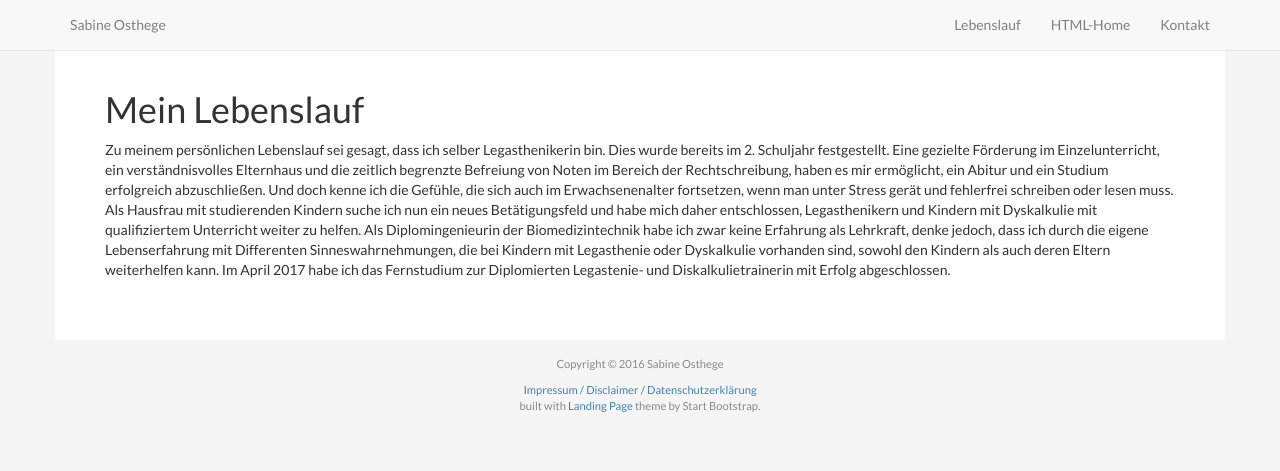
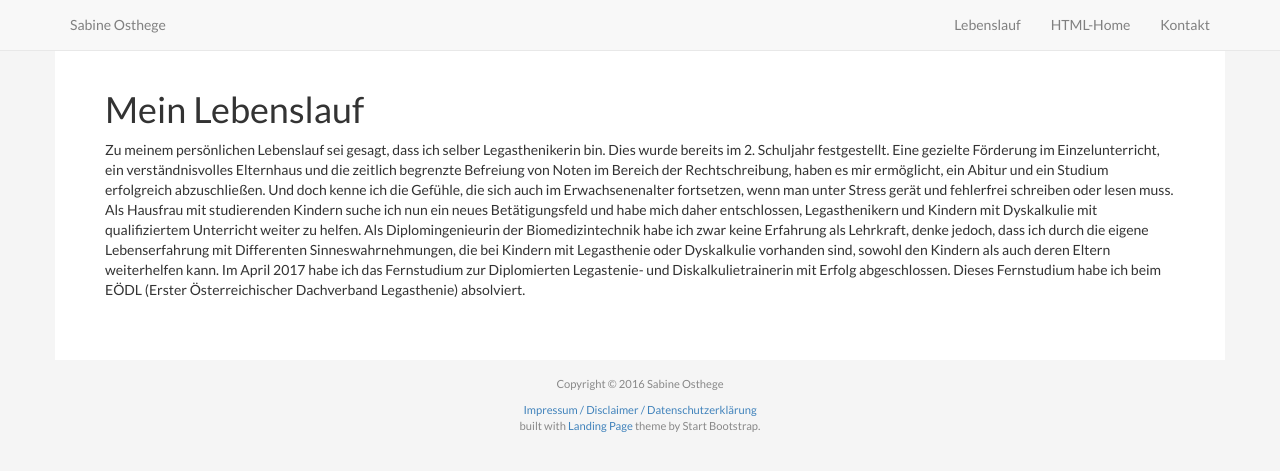
Before and after one commit to sabineosthege/sabineosthege.github.io, a Jekyll site: the page built from aboutme.md, in a window 1280 px wide. Shown: the top 471 px of the page. Built offline with Jekyll 4.4.1, drawn with Linux system fonts in a browser that asks for light colours; nearby versions of some CDN libraries.

Commit message:
Update aboutme.md

```diff
--- a/aboutme.md
+++ b/aboutme.md
@@ -5,4 +5,4 @@
 
 # Mein Lebenslauf
 
-Zu meinem persönlichen Lebenslauf sei gesagt, dass ich selber Legasthenikerin bin. Dies wurde bereits im 2. Schuljahr festgestellt. Eine gezielte Förderung im Einzelunterricht, ein verständnisvolles Elternhaus und die zeitlich begrenzte Befreiung von Noten im Bereich der Rechtschreibung, haben es mir ermöglicht, ein Abitur und ein Studium erfolgreich abzuschließen. Und doch kenne ich die Gefühle, die sich auch im Erwachsenenalter fortsetzen, wenn man unter Stress gerät und fehlerfrei schreiben oder lesen muss. Als Hausfrau mit studierenden Kindern suche ich nun ein neues Betätigungsfeld und habe mich daher entschlossen, Legasthenikern und Kindern mit Dyskalkulie mit qualifiziertem Unterricht weiter zu helfen. Als Diplomingenieurin der Biomedizintechnik habe ich zwar keine Erfahrung als Lehrkraft, denke jedoch, dass ich durch die eigene Lebenserfahrung mit Differenten Sinneswahrnehmungen, die bei Kindern mit Legasthenie oder Dyskalkulie vorhanden sind, sowohl den Kindern als auch deren Eltern weiterhelfen kann. Im April 2017 habe ich das Fernstudium zur Diplomierten Legastenie- und Diskalkulietrainerin mit Erfolg abgeschlossen.
+Zu meinem persönlichen Lebenslauf sei gesagt, dass ich selber Legasthenikerin bin. Dies wurde bereits im 2. Schuljahr festgestellt. Eine gezielte Förderung im Einzelunterricht, ein verständnisvolles Elternhaus und die zeitlich begrenzte Befreiung von Noten im Bereich der Rechtschreibung, haben es mir ermöglicht, ein Abitur und ein Studium erfolgreich abzuschließen. Und doch kenne ich die Gefühle, die sich auch im Erwachsenenalter fortsetzen, wenn man unter Stress gerät und fehlerfrei schreiben oder lesen muss. Als Hausfrau mit studierenden Kindern suche ich nun ein neues Betätigungsfeld und habe mich daher entschlossen, Legasthenikern und Kindern mit Dyskalkulie mit qualifiziertem Unterricht weiter zu helfen. Als Diplomingenieurin der Biomedizintechnik habe ich zwar keine Erfahrung als Lehrkraft, denke jedoch, dass ich durch die eigene Lebenserfahrung mit Differenten Sinneswahrnehmungen, die bei Kindern mit Legasthenie oder Dyskalkulie vorhanden sind, sowohl den Kindern als auch deren Eltern weiterhelfen kann. Im April 2017 habe ich das Fernstudium zur Diplomierten Legastenie- und Diskalkulietrainerin mit Erfolg abgeschlossen. Dieses Fernstudium habe ich  beim EÖDL (Erster Österreichischer Dachverband Legasthenie) absolviert.
```
